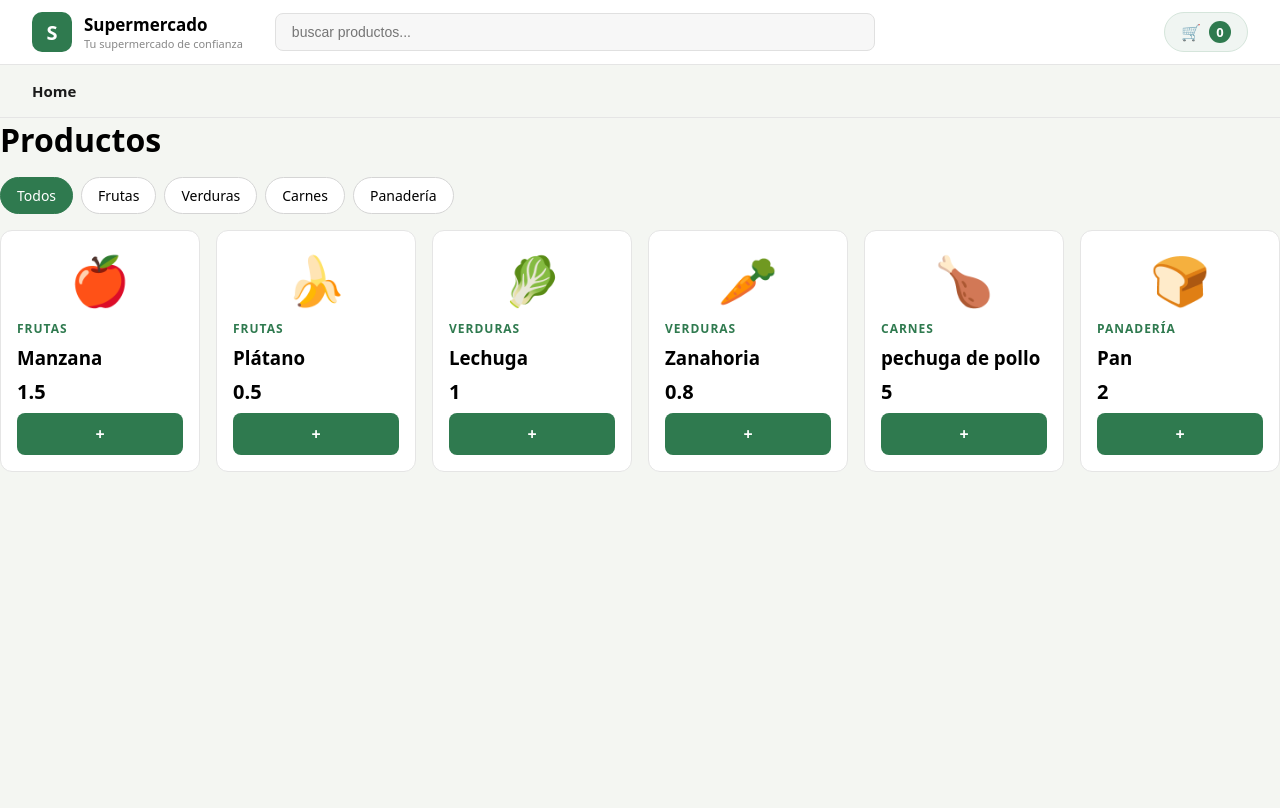
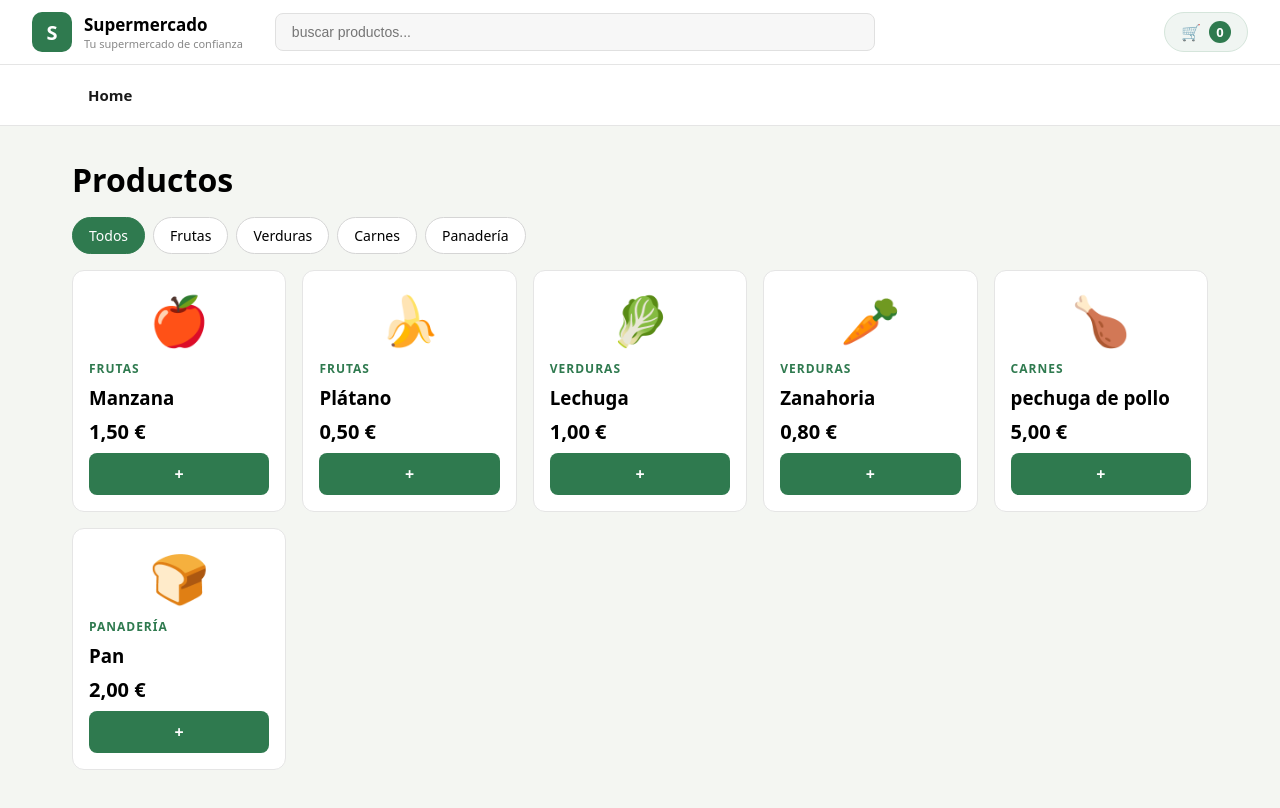
Before and after one commit to davidarranz7/SuperMercado, an Angular app: page / in a window 1280 px wide. Shown: the top 808 px of the page. Built offline with nearby package versions, Linux system fonts and the light colour scheme.

Commit message:
ajustando precio

```diff
--- a/src/app/app.config.ts
+++ b/src/app/app.config.ts
@@ -1,11 +1,16 @@
-import { ApplicationConfig, provideBrowserGlobalErrorListeners } from '@angular/core';
+import { ApplicationConfig, provideBrowserGlobalErrorListeners, LOCALE_ID  } from '@angular/core';
 import { provideRouter } from '@angular/router';
+import { registerLocaleData } from '@angular/common';
+import localeEs from '@angular/common/locales/es';
 
 import { routes } from './app.routes';
+
+registerLocaleData(localeEs);
 
 export const appConfig: ApplicationConfig = {
   providers: [
     provideBrowserGlobalErrorListeners(),
-    provideRouter(routes)
+    provideRouter(routes),
+    { provide: LOCALE_ID, useValue: 'es-ES' }
   ]
 };
--- a/src/app/app.css
+++ b/src/app/app.css
@@ -63,9 +63,7 @@ header {
 /* Barra de navegacion de arriba*/
 
 nav {
-  display: flex;                    /* coloca a sus hijos en fila, no uno debajo de otro */
-  gap: 24px;                        /* espacio entre cada hijo, sin margenes sueltos */
-  padding: 16px 32px;               /* espacio interior: 16px arriba/abajo, 32px lados */
+  background-color: #ffffff; /* fondo gris claro */
   border-bottom: 1px solid #e5e5e5; /* linea fina que separa la barra del resto */
 }
 
@@ -76,10 +74,22 @@ nav a {
   color: #1a1a1a; /* mismo color de texto que el resto de la pagina */
   font-weight: 600; /* texto un poco en negrita*/
   font-size: 15px;
+  padding: 8px 16px;
+  border-radius: 8px;
+  transition: background-color 0.2s, color 0.2s; /* transicion suave al cambiar el color de fondo y del texto */
+}
+
+.nav-contenido {
+  max-width: 1200px;
+  margin: 0 auto;
+  padding: 12px 32px;
+  display: flex;
+  gap: 24px;
 }
 
 nav a:hover {
-  color: #2f7a4f;
+  background-color: #2f7a4f;
+  color: #ffffff;
 }
 
 .boton-carrito {
--- a/src/app/app.html
+++ b/src/app/app.html
@@ -7,14 +7,16 @@
     </div>
   </div>
 
-  <input class="buscador" type="text" placeholder="buscar productos..."#buscadorInput (input)="productoService.busqueda.set(buscadorInput.value)">
+  <input class="buscador" type="text" placeholder="buscar productos..." #buscadorInput (input)="productoService.busqueda.set(buscadorInput.value)">
   <button class="boton-carrito" (click)="alternarPanel()">
     🛒 <span class="contador">{{ carritoService.cantidadTotal() }}</span>
   </button>
 </header>
 
 <nav>
-  <a routerLink="/">Home</a>
+  <div class="nav-contenido">
+    <a routerLink="/">Home</a>
+  </div>
 </nav>
 
 
@@ -38,7 +40,7 @@
         </div>
       }
       <div class="panel-pie">
-        <p class="panel-total">Total: {{ carritoService.total() | currency:'EUR' }} €</p>
+        <p class="panel-total">Total: {{ carritoService.total() | currency:'EUR' }} </p>
         <a class="boton-comprar" routerLink="/carrito" (click)="alternarPanel()">Ir a comprar</a>
       </div>
     }
--- a/src/app/components/producto-card/producto-card.html
+++ b/src/app/components/producto-card/producto-card.html
@@ -2,6 +2,6 @@
     <span class="icono">{{ producto().icono }}</span>
     <p class="categoria">{{ producto().categoria }}</p>
     <h3>{{ producto().nombre }}</h3>
-    <p class="precio">{{ producto().precio }}</p>
+    <p class="precio">{{ producto().precio | currency:"EUR" }}</p>
     <button (click)="agregar()">+</button>
 </div>
--- a/src/app/components/producto-card/producto-card.ts
+++ b/src/app/components/producto-card/producto-card.ts
@@ -1,10 +1,11 @@
 import { Component, input, inject} from '@angular/core';
+import { CurrencyPipe } from '@angular/common';
 import { Producto } from '../../models/producto';
 import { CarritoService } from '../../services/carrito';
 
 @Component({
   selector: 'app-producto-card',
-  imports: [],
+  imports: [CurrencyPipe],
   templateUrl: './producto-card.html',
   styleUrl: './producto-card.css',
 })
--- a/src/app/pages/home/home.css
+++ b/src/app/pages/home/home.css
@@ -1,3 +1,9 @@
+/* margenes de la pagina */
+.contenido {
+    max-width: 1200px; /* ancho maximo de la pagina */
+    margin: 0 auto; /* centrado horizontal */
+    padding: 32px; /* espacio interior a los lados */
+}
 /* Esta va a ser la fila de filtro por categoria*/
 .categorias{
     display: flex; /* botones en fila uno al lado del otro */
--- a/src/app/pages/home/home.html
+++ b/src/app/pages/home/home.html
@@ -1,3 +1,4 @@
+<div class="contenido">
     <h1>Productos</h1>
     <div class="categorias">
         @for (cat of productoService.categorias; track cat) {
@@ -10,3 +11,4 @@
             <app-producto-card [producto]="producto" />
         }
     </div>
+</div>
```
Also changed, not shown: 1 other file (tests, documents, lock files or other folders). Lines whose indentation alone changed are shown as unchanged.
